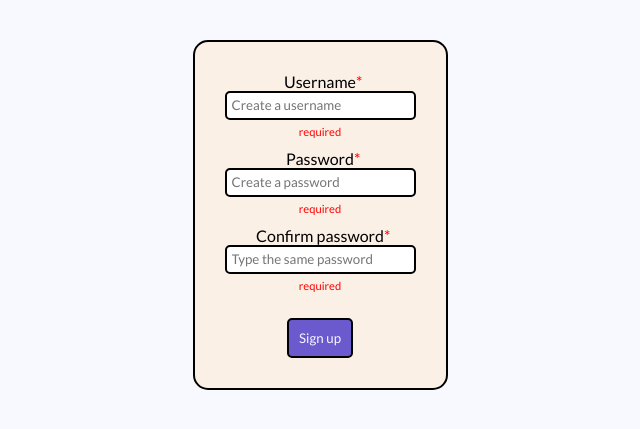
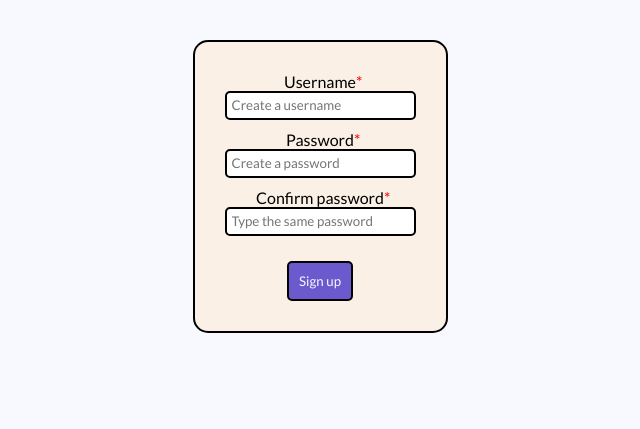
Before and after one commit to som202/Climbable, a PHP site: page /signup.php in a window 1280 px wide. Shown: the part 41-470 px from the top of the page, without its empty margins (320-960 px from the left). Run offline with PHP 8.4, Linux system fonts and the light colour scheme.

Commit message:
small css tweaks

```diff
--- a/css/login.css
+++ b/css/login.css
@@ -76,10 +76,6 @@ button:hover {
     position: absolute;
     color: red;
 }
-.required-notice {
-    color: red;
-    font-size: 0.7em;
-}
 #form-error span {
     color: red;
 }
--- a/css/profile_settings.css
+++ b/css/profile_settings.css
@@ -72,7 +72,7 @@ header a:hover {
 #profile-data form, #profile-settings form {
     display: none;
 }
-.edit-button, .save-button, .cancel-button, #password-edit-button, #visibility-edit-button, #pic-edit-button {
+.edit-button, .save-button, .cancel-button, .action-button {
     border: 1px solid black;
     border-radius: 5px;
     color: ghostwhite;
@@ -96,10 +96,10 @@ header a:hover {
     position: absolute;
     color: red;
 }
-#form-error span, #pw-error span {
+.pw-error span {
     color: red;
 }
-.action-button:hover, .save-button:hover, .cancel-button:hover {
+.action-button:hover,  .edit-button:hover, .save-button:hover, .cancel-button:hover {
     background-color: darkslateblue;
 }
 .small {
--- a/css/signup.css
+++ b/css/signup.css
@@ -34,7 +34,7 @@ header #account {
     border-radius: 15px;
     padding: 30px;
 }
-#form-error span {
+#pw-form-error span {
     color: red;
 }
 .field {
@@ -72,7 +72,3 @@ button:hover {
     color: red;
     position: absolute;
 }
-.required-notice {
-    color: red;
-    font-size: 0.7em;
-}
--- a/js/check_pw_match.js
+++ b/js/check_pw_match.js
@@ -1,7 +1,7 @@
 function checkPasswordMatch() {
     let pw1 = document.querySelector("#password").value;
     let pw2 = document.querySelector("#password-confirm").value;
-    let errDiv = document.querySelector("#form-error");
+    let errDiv = document.querySelector("#pw-form-error");
     if (pw1 === pw2) {
         errDiv.innerHTML = "";
         return true;
--- a/js/mark_fields.js
+++ b/js/mark_fields.js
@@ -2,15 +2,12 @@ let inputs = document.querySelectorAll(".field input:required");
 inputs.forEach(i => {
     i.addEventListener("input", (e) => {
         let star = document.querySelector(`label[for='${e.target.id}']`).nextElementSibling;
-        let notice = e.target.nextElementSibling.nextElementSibling;
         console.log(notice);
         if (e.target.value !== "") {
             star.style.display = 'none';
-            notice.style.display = 'none';
         }
         else {
             star.style.display = 'inline';
-            notice.style.display = 'inline';
         }
     });
 });
--- a/login.php
+++ b/login.php
@@ -52,13 +52,11 @@ if (isset($_SESSION["user_id"])) {
             </div>
             <div class="field">
                 <label for="username">Username</label><span class="required">*</span><br>
-                <input type="text" id="username" name="username" placeholder="Username" autocomplete="off" required minlength="3" maxlength="35" pattern="[A-Za-z0-9]+" title="Username can only contain letters and numbers" value="<?php echo isset($_SESSION["entered_username"]) ? htmlspecialchars($_SESSION["entered_username"]) : ''; unset($_SESSION["entered_username"]);?>"><br>
-                <span class="required-notice">required</span>
+                <input type="text" id="username" name="username" placeholder="Username" autocomplete="off" required minlength="3" maxlength="35" pattern="[A-Za-z0-9]+" title="Username can only contain letters and numbers" value="<?php echo isset($_SESSION["entered_username"]) ? htmlspecialchars($_SESSION["entered_username"]) : ''; unset($_SESSION["entered_username"]);?>">
             </div>
             <div class="field" id="password-div">
                 <label for="password">Password</label><span class="required">*</span><br>
-                <input type="password" id="password" name="password" placeholder="Password" required minlength="8" maxlength="64" pattern="[A-Za-z0-9~!@#$%^&*]+" title="Password can only contain letters, numbers and following characters: ~!@#$%^&*"><br>
-                <span class="required-notice">required</span>
+                <input type="password" id="password" name="password" placeholder="Password" required minlength="8" maxlength="64" pattern="[A-Za-z0-9~!@#$%^&*]+" title="Password can only contain letters, numbers and following characters: ~!@#$%^&*">
             </div>
             <div id="button-div">
                 <button type="submit">Sign in</button>
--- a/profile.php
+++ b/profile.php
@@ -23,7 +23,7 @@ if (is_null($about) || $about === "") {
 }
 $picture = uid_get_data($_GET["id"],"picture_file");
 if (is_null($picture) || $picture === "") {
-    $picture = "pfp/user_default.png";
+    $picture = "profilepics/user_default.png";
 }
 $visibility = uid_get_data($_GET["id"],"is_public");
 if ($visibility === 0) {
--- a/profile_update.php
+++ b/profile_update.php
@@ -139,6 +139,7 @@ if ($_SERVER["REQUEST_METHOD"] === "POST" && isset($_SESSION["user_id"])) {
         }
 
         $new_file_id = uniqid();
+        $target_dir = "profilepics/";
         while (file_exists($target_dir.$new_file_id.".".$image_file_type)) {
             $new_file_id = uniqid();
         }
@@ -146,7 +147,6 @@ if ($_SERVER["REQUEST_METHOD"] === "POST" && isset($_SESSION["user_id"])) {
 
         require('profile_image_process.php');
 
-        $target_dir = "profilepics/";
         $destination = $target_dir . $new_image_name;
         compressImage($_FILES["image"]["tmp_name"], 256, 256, $destination);
         insert_image($destination, $_SESSION["user_id"]);
--- a/signup.php
+++ b/signup.php
@@ -28,7 +28,7 @@ if (isset($_SESSION["user_id"])) {
     </header>
     <div id="signup-container">
         <form id="signup-form" method="post" action="signup_process.php">
-            <div id="form-error">
+            <div id="pw-form-error">
             <?php
             if (isset($_SESSION["user_exists"])) {
                 echo "<span>".$_SESSION["user_exists"]."</span>";
@@ -38,18 +38,15 @@ if (isset($_SESSION["user_id"])) {
             </div>
             <div class="field">
                 <label for="username">Username</label><span class="required">*</span><br>
-                <input type="text" id="username" name="username" placeholder="Create a username" autocomplete="off" minlength="3" maxlength="35" required pattern="[A-Za-z0-9]+" title="Username can only contain letters and numbers" value="<?php echo isset($_SESSION["entered_username"]) ? htmlspecialchars($_SESSION["entered_username"]) : ''; unset($_SESSION["entered_username"]); ?>"><br>
-                <span class="required-notice">required</span>
+                <input type="text" id="username" name="username" placeholder="Create a username" autocomplete="off" minlength="3" maxlength="35" required pattern="[A-Za-z0-9]+" title="Username can only contain letters and numbers" value="<?php echo isset($_SESSION["entered_username"]) ? htmlspecialchars($_SESSION["entered_username"]) : ''; unset($_SESSION["entered_username"]); ?>">
             </div>
             <div class="field">
                 <label for="password">Password</label><span class="required">*</span><br>
-                <input type="password" id="password" name="password" placeholder="Create a password" autocomplete="off" minlength="8" maxlength="64" pattern="[A-Za-z0-9~!@#$%^&*]+" title="Password can only contain letters, numbers and following characters: ~!@#$%^&*" required><br>
-                <span class="required-notice">required</span>
+                <input type="password" id="password" name="password" placeholder="Create a password" autocomplete="off" minlength="8" maxlength="64" pattern="[A-Za-z0-9~!@#$%^&*]+" title="Password can only contain letters, numbers and following characters: ~!@#$%^&*" required>
             </div>
             <div class="field">
                 <label for="password-confirm">Confirm password</label><span class="required">*</span><br>
-                <input type="password" id="password-confirm" name="password-confirm" placeholder="Type the same password" minlength="8" maxlength="64" required><br>
-                <span class="required-notice">required</span>
+                <input type="password" id="password-confirm" name="password-confirm" placeholder="Type the same password" minlength="8" maxlength="64" required>
             </div>
             <div id="button-div">
                 <button type="submit">Sign up</button>
```
Also changed, not shown: profile_settings.php (+6 -6 lines), pfp/user_default.png (deleted).
